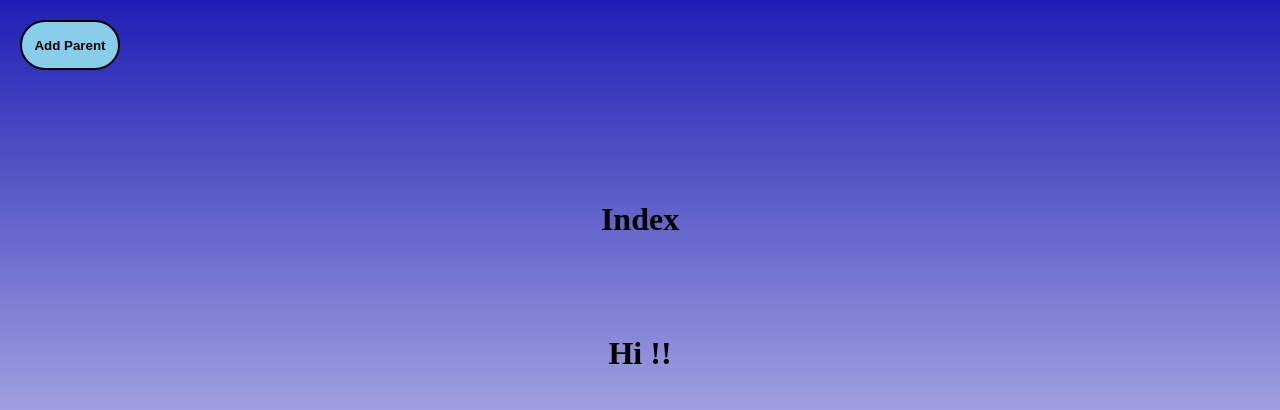
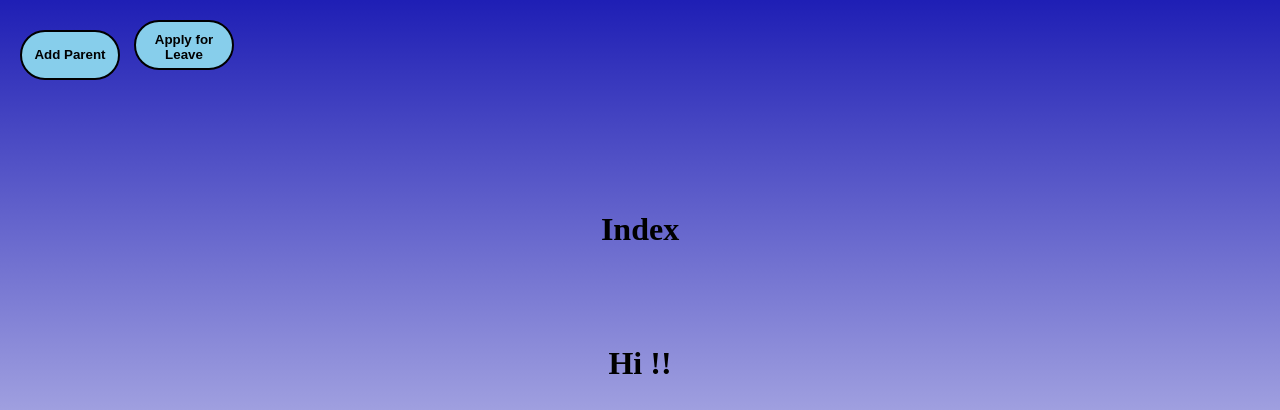
Before and after one commit to divyanshu290504/Hostel_Management, a Flask app: page /student in a window 1280 px wide. Shown: the part 85-495 px from the top of the page. Run offline with Flask 3, Linux system fonts and the light colour scheme.

Commit message:
Update student.html

```diff
--- a/login/templates/student.html
+++ b/login/templates/student.html
@@ -14,6 +14,7 @@
     </div>
     <div id="addParent">
         <a href="{{ url_for('addParent') }}"><button class="btn"> Add Parent </button></a>
+        <a href="{{ url_for('leave_application') }}"><button class="btn">Apply for Leave</button></a>
     </div>
     </br></br></br></br></br>
 		<div align="center">
```
